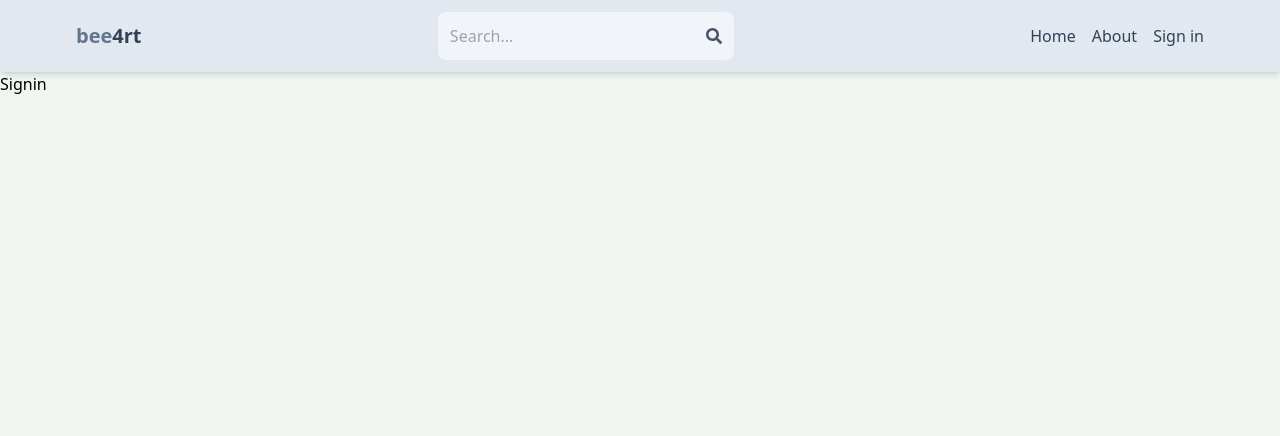
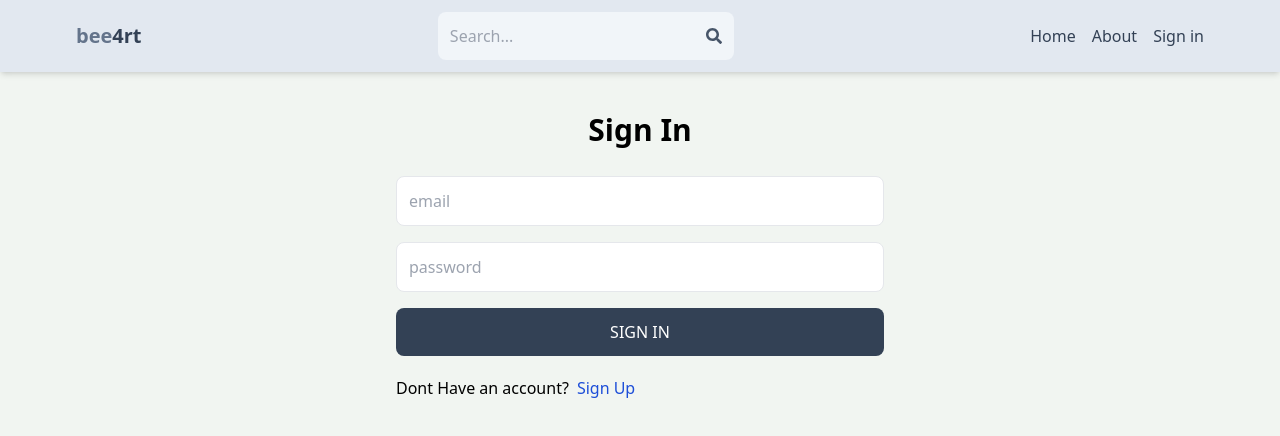
Before and after one commit to Bee4rt/MERN-Full-Project, a React (Vite) app in the folder client/: page /sign-in in a window 1280 px wide. Shown: the top 436 px of the page. Built offline with nearby package versions, Linux system fonts and the light colour scheme.

Commit message:
create sign in page functionality

```diff
--- a/client/src/components/Header.jsx
+++ b/client/src/components/Header.jsx
@@ -29,7 +29,7 @@
               About
             </li>
           </Link>
-          <Link to="/sign.in">
+          <Link to="/sign-in">
             <li className="hidden sm:inline text-slate-700 hover:underline">
               Sign in
             </li>
--- a/client/src/pages/SignIn.jsx
+++ b/client/src/pages/SignIn.jsx
@@ -1,5 +1,76 @@
-import React from "react";
+import { useState } from "react";
+import { Link, useNavigate } from "react-router-dom";
 
-export default function Signin() {
-  return <div>Signin</div>;
+export default function SignIn() {
+  const [formData, setFormData] = useState({});
+  const [error, setError] = useState(null);
+  const [loading, setLoading] = useState(false);
+  const navigate = useNavigate();
+  const handleChange = (e) => {
+    setFormData({
+      ...formData,
+      [e.target.id]: e.target.value,
+    });
+  };
+  const handleSubmit = async (e) => {
+    e.preventDefault();
+    try {
+      setLoading(true);
+      const res = await fetch("/api/auth/signin", {
+        method: "POST",
+        headers: {
+          "Content-Type": "application/json",
+        },
+        body: JSON.stringify(formData),
+      });
+      const data = await res.json();
+      console.log(data);
+      if (data.success === false) {
+        setLoading(false);
+        setError(data.message);
+        return;
+      }
+      setLoading(false);
+      setError(null);
+      navigate("/");
+    } catch (error) {
+      setLoading(false);
+      setError(error.message);
+    }
+  };
+  return (
+    <div className="p-3 max-w-lg mx-auto">
+      <h1 className="text-3xl text-center font-semibold my-7">Sign In</h1>
+      <form onSubmit={handleSubmit} className="flex flex-col gap-4">
+        <input
+          type="email"
+          placeholder="email"
+          className="border p-3 rounded-lg"
+          id="email"
+          onChange={handleChange}
+        />
+        <input
+          type="password"
+          placeholder="password"
+          className="border p-3 rounded-lg"
+          id="password"
+          onChange={handleChange}
+        />
+
+        <button
+          disabled={loading}
+          className="bg-slate-700 text-white p-3 rounded-lg uppercase hover:opacity-95 disabled:opacity-80"
+        >
+          {loading ? "Loading..." : "Sign In"}
+        </button>
+      </form>
+      <div className="flex gap-2 mt-5">
+        <p>Dont Have an account?</p>
+        <Link to={"/sign-up"}>
+          <span className="text-blue-700">Sign Up</span>
+        </Link>
+      </div>
+      {error && <p className="text-red-500 mt-5">{error}</p>}
+    </div>
+  );
 }
```
